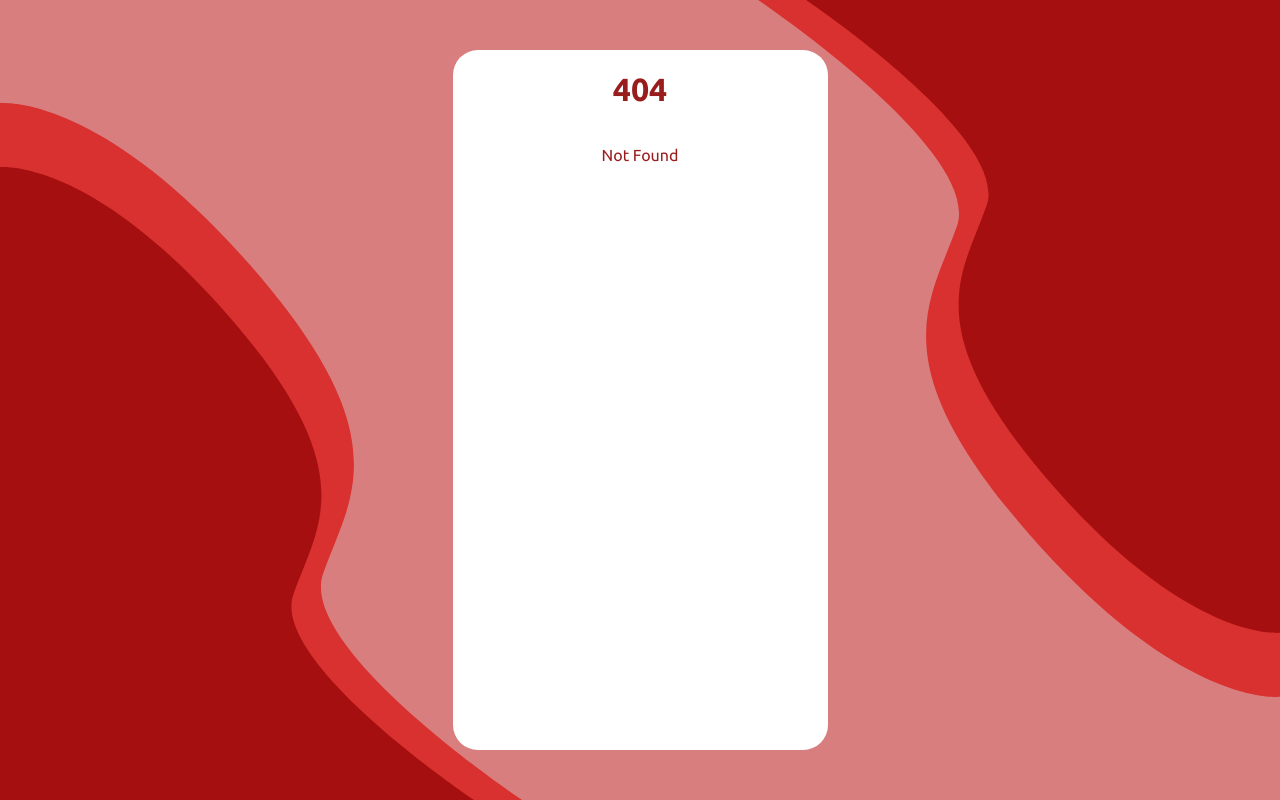
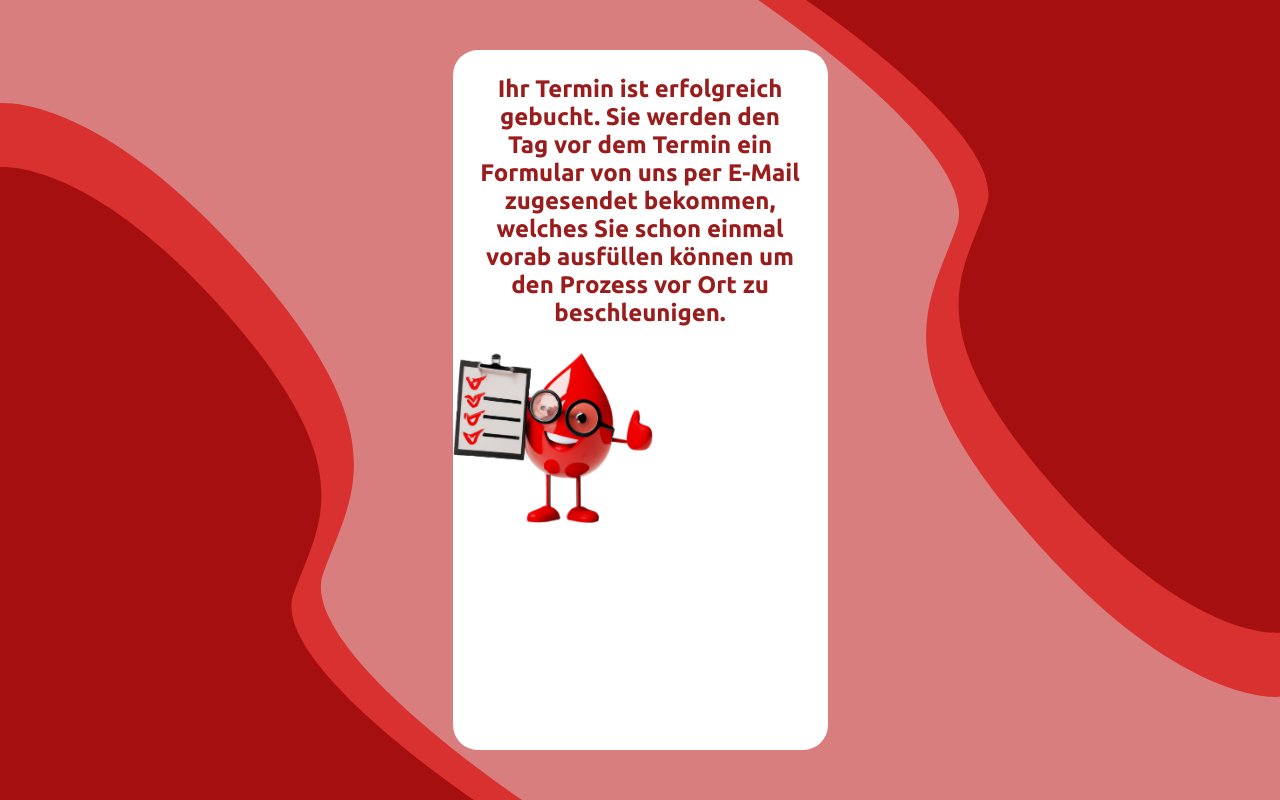
Before and after one commit to LFH35/Blutspende-Registrierung, a SvelteKit app in the folder frontend/: page /1/success in a window 1280 px wide. Before the commit this address had no page. Built offline with nearby package versions, Linux system fonts and the light colour scheme.

Commit message:
added success page

```diff
--- /dev/null
+++ b/frontend/src/routes/[id]/success/+page.svelte
@@ -0,0 +1,13 @@
+<style lang="scss">
+    @import 'style.scss';
+</style>
+
+<div class="card">
+    <h2>Ihr Termin ist erfolgreich gebucht. Sie werden den Tag vor dem Termin ein Formular von uns per E-Mail zugesendet
+    bekommen, welches Sie schon einmal vorab ausfüllen können um den Prozess vor Ort zu beschleunigen.</h2>
+    <img src="../../favicon.png" alt="Bluttropfen mit Checkliste">
+</div>
+
+<script>
+
+</script>
--- /dev/null
+++ b/frontend/src/routes/[id]/success/style.scss
@@ -0,0 +1,24 @@
+.card {
+    height: 100%;
+    flex-direction: column;
+    justify-content: space-around;
+    align-items: center;
+
+    h2 {
+        margin: 25px;
+        text-align: center;
+    }
+
+    img {
+        width: 200px;
+        -webkit-user-select: none;
+        -khtml-user-select: none;
+        -moz-user-select: none;
+        -ms-user-select: none;
+        user-select: none;
+        -webkit-user-drag: none;
+        -khtml-user-drag: none;
+        -moz-user-drag: none;
+        -ms-user-drag: none;
+    }
+}
```
Also changed, not shown: frontend/src/routes/[id]/appointments/[time]/+page.svelte (+16 -1 lines), frontend/src/routes/[id]/questions/+page.svelte (+4 -10 lines), 1 other file (tests, documents, lock files or other folders).
